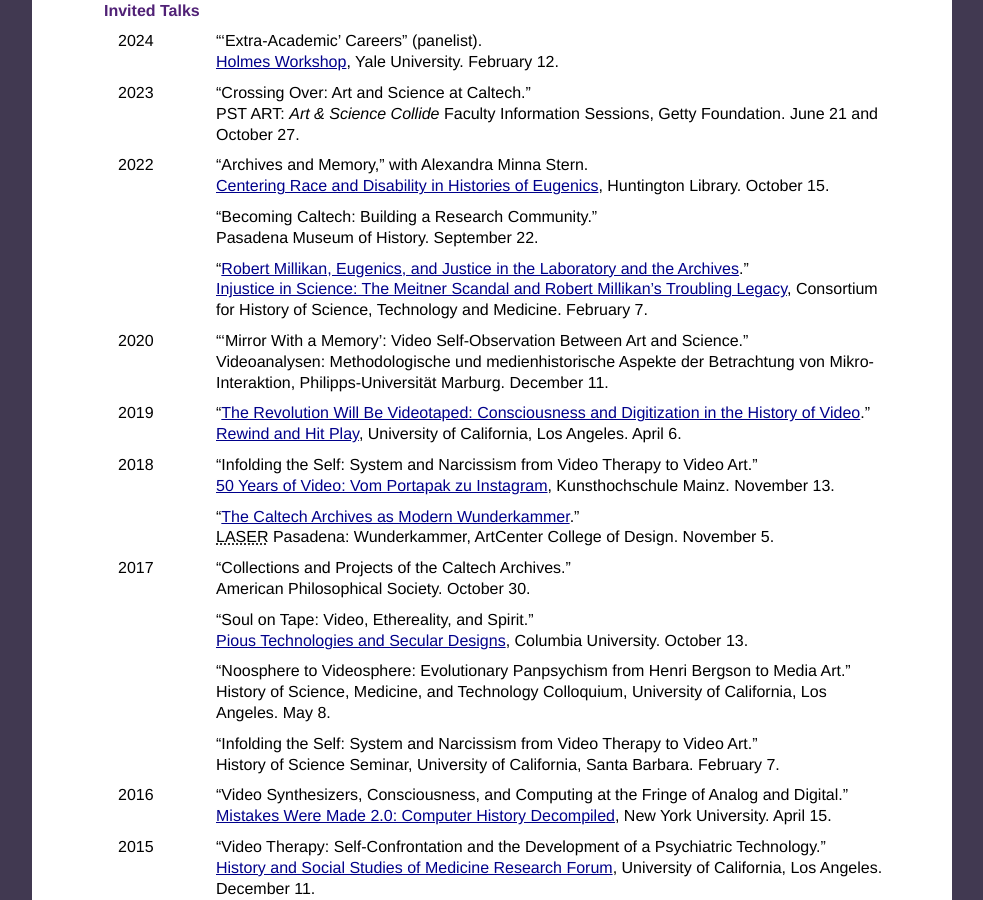
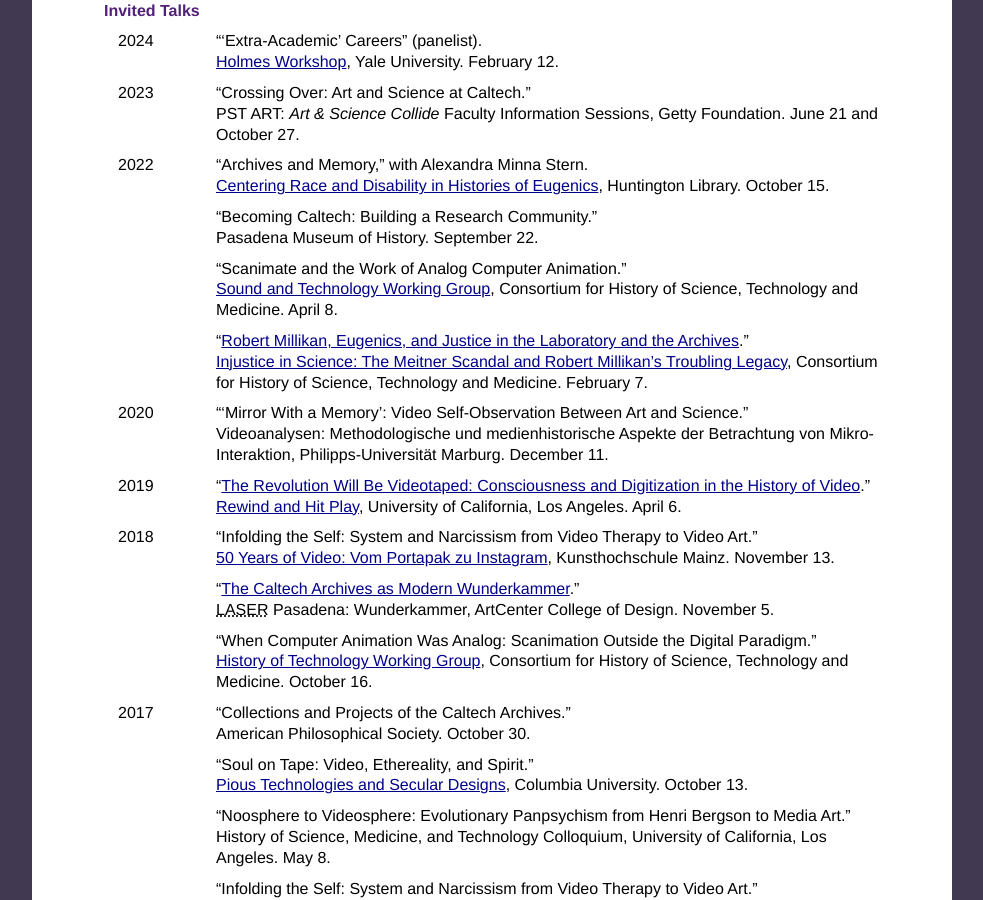
Before and after one commit to collopy/collopy.github.io, a Jekyll site: the page built from cv.html, in a window 1280 px wide and 900 px high, scrolled down 3031 px. Shown: the whole window, without its empty margins (148-1131 px from the left). Built offline with Jekyll 4.4.1, drawn with Linux system fonts in a browser that asks for light colours.

Commit message:
Added back some invited presentations

```diff
--- a/cv.html
+++ b/cv.html
@@ -1201,7 +1201,7 @@
 					</td>
 				</tr>
 				<tr>
-					<td class="year" rowspan="3">
+					<td class="year" rowspan="4">
 						2022
 					</td>
 					<td>
@@ -1215,12 +1215,12 @@
 						Pasadena Museum of History. September 22.
 					</td>
 				</tr>
-				<!--<tr>
+				<tr>
 					<td>
 						“Scanimate and the Work of Analog Computer Animation.”<br>
 						<a href="https://www.chstm.org/content/sound-and-technology">Sound and Technology Working Group</a>, Consortium for History of Science, Technology and Medicine. April 8.
 					</td>
-				</tr>-->
+				</tr>
 				<tr>
 					<td>
 						“<a href="https://www.youtube.com/watch?v=dBFwpXSKuE8&t=4m42s">Robert Millikan, Eugenics, and Justice in the Laboratory and the Archives</a>.”<br>
@@ -1260,7 +1260,7 @@
 					</td>
 				</tr>-->
 				<tr class="resumehide">
-					<td class="year" rowspan="2">
+					<td class="year" rowspan="3">
 						2018
 					</td>
 					<td>
@@ -1274,12 +1274,12 @@
 						<abbr title="Leonardo Art Science Evening Rendezvous">LASER</abbr> Pasadena: Wunderkammer, ArtCenter College of Design. November 5.
 					</td>
 				</tr>
-				<!--<tr class="resumehide">
+				<tr class="resumehide">
 					<td>
 						“When Computer Animation Was Analog: Scanimation Outside the Digital Paradigm.”<br>
 						<a href="https://www.chstm.org/content/history-technology">History of Technology Working Group</a>, Consortium for History of Science, Technology and Medicine. October 16.
 					</td>
-				</tr>-->
+				</tr>
 				<tr class="resumehide">
 					<td class="year" rowspan="4">
 						2017
```
Also changed, not shown: 1 other file.
